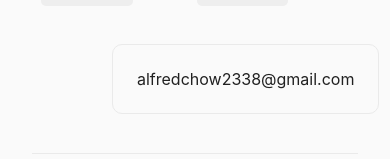
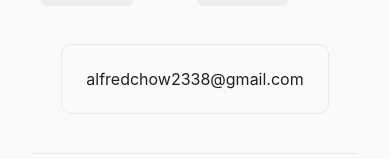
Before and after one commit to AlfredChow2338/alfredchow-landing, a Next.js app: page / in a window 390 px wide. Shown: the part 815-974 px from the top of the page. Built offline with nearby package versions, Linux system fonts and the light colour scheme.

Commit message:
style: email address margin issue in mobile

```diff
--- a/pages/index.js
+++ b/pages/index.js
@@ -113,7 +113,7 @@
                             .
                         </p>
                     </Box>
-                    <Box m={8} textAlign="center">
+                    <Box mt={8} mb={8} textAlign="center">
                         <a
                             href={`mailto:${email_address}`}
                             className={styles.card}
```
